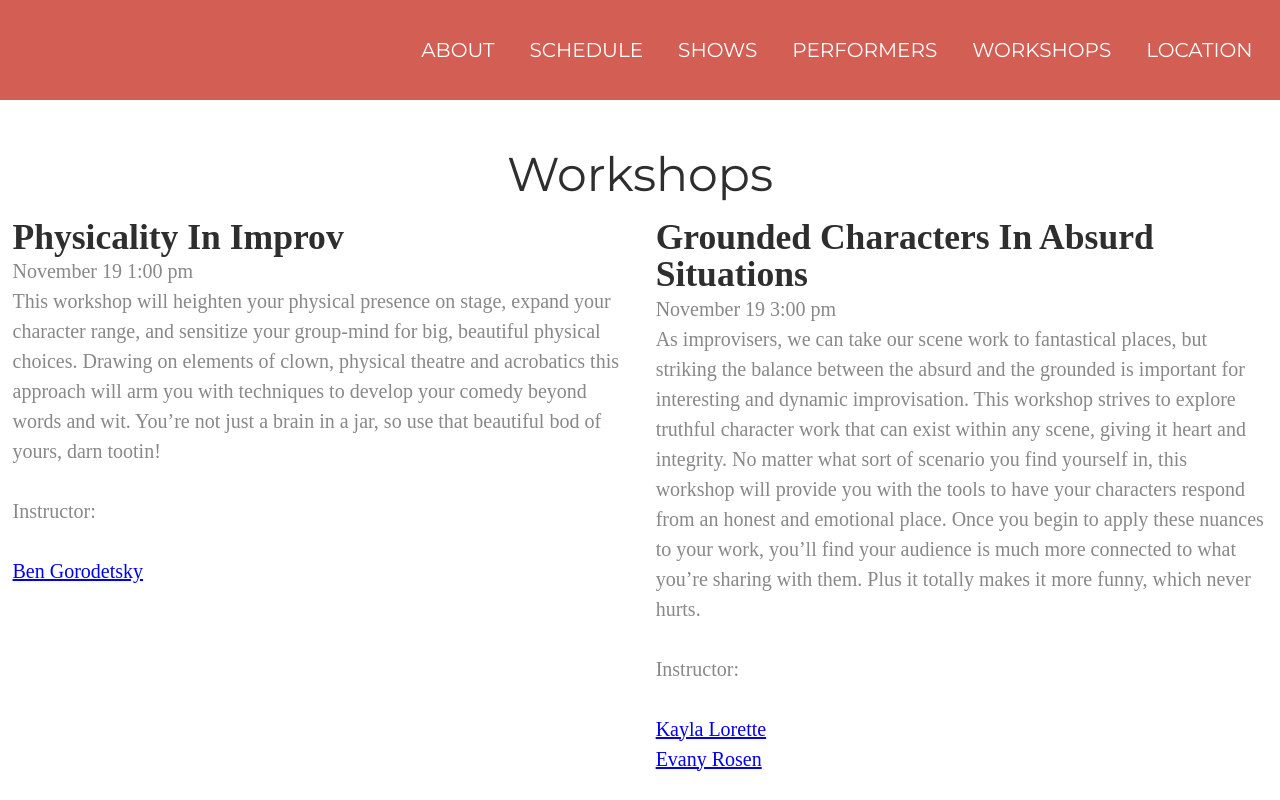
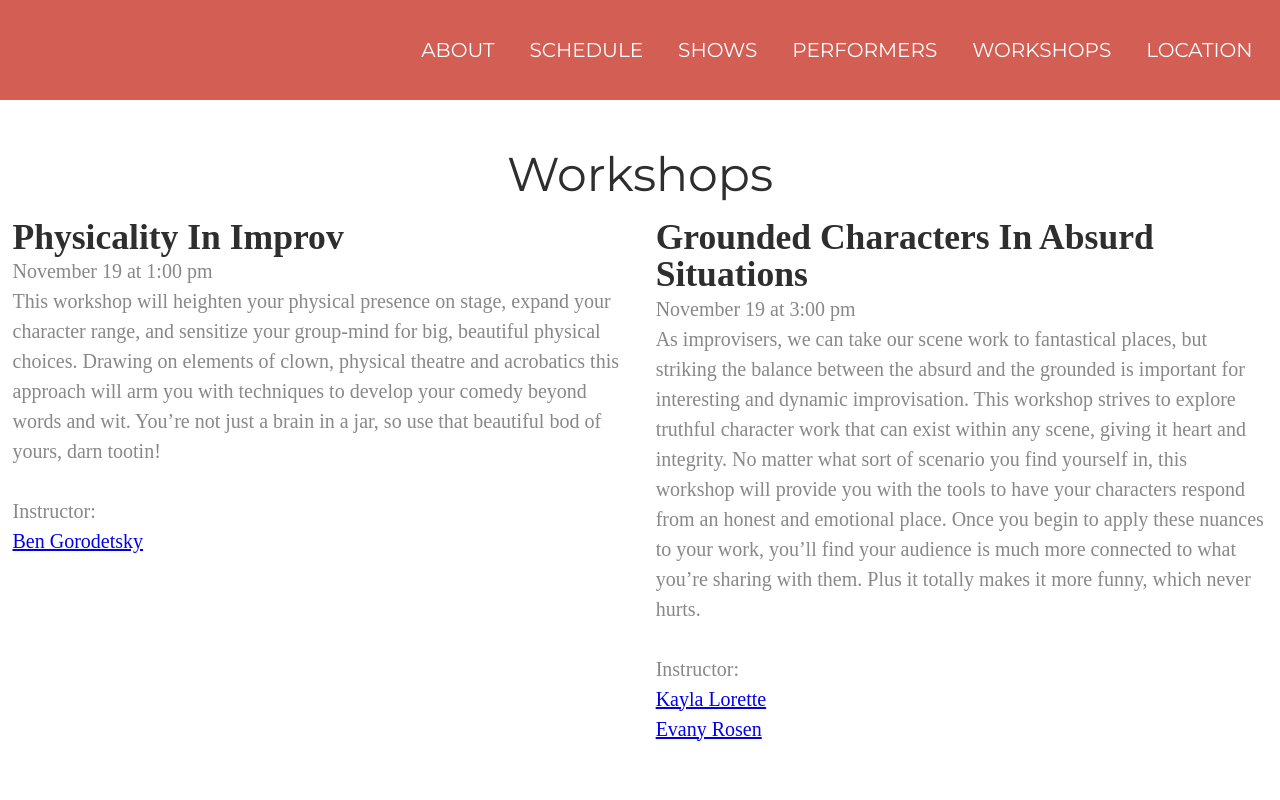
Before and after one commit to babycourageous/thelastseenfestival.com, a Jekyll site: the page built from index.html, in a window 1280 px wide and 900 px high, scrolled down 2294 px, cut to the strip 0-800 px from the top of the window. Built offline with Jekyll 4.4.1, drawn with Linux system fonts in a browser that asks for light colours; some web fonts are replaced.

Commit message:
Update workshop section

```diff
--- a/_includes/workshops.html
+++ b/_includes/workshops.html
@@ -8,16 +8,15 @@
       {% capture wsd %} {{workshop.date}} {{workshop.timeofday}} {% endcapture %}
       {% assign dow = workshop.date | date: "%Y-%m-%d" %}
       {% assign tod = workshop.timeofday %}
-      <time datetime='{{dow}}'>{{workshop.date | date: '%B %d'}}</time>
-      <time>{{tod | date: '%-I:%M %P'}}</time>
+      <div class="workshop__time"><time datetime='{{dow}}'>{{workshop.date | date: '%B %d'}}</time> at <time datetime='{{tod}}'>{{tod | date: '%-I:%M %P'}}</time></div>
       <div class="workshop__description">{{workshop.content}}</div>
-      <p>Instructor:</p>
-      <ul>
+      <dl class="workshop__teachers">
+        <dt>Instructor:</dt>
         {% for id in workshop.instructor %}
-          {% assign teacher = site.performers | where: "pid", id.id | first %}
-          <li><a class="performer__link" href="{{teacher.url}}">{{teacher.name}}</a></li>
+        {% assign teacher = site.performers | where: "pid", id.id | first %}
+        <dd><a class="workshop__link" href="{{teacher.url}}">{{teacher.name}}</a></dd>
         {% endfor %}
-      </ul>
+      </dl>
     </div>
     {% endfor %}
   </div>
```
Also changed, not shown: _assets/styles/pages/_workshops.scss (+29 -0 lines).
